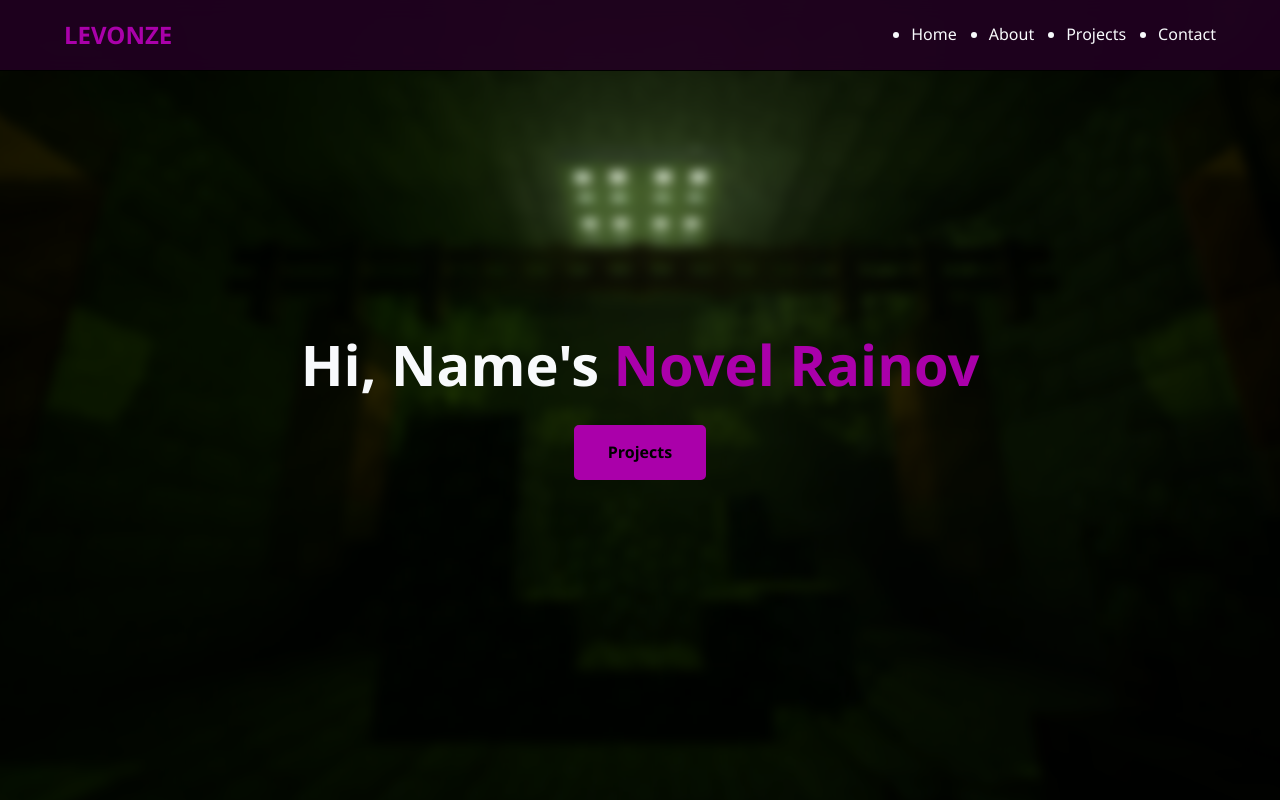
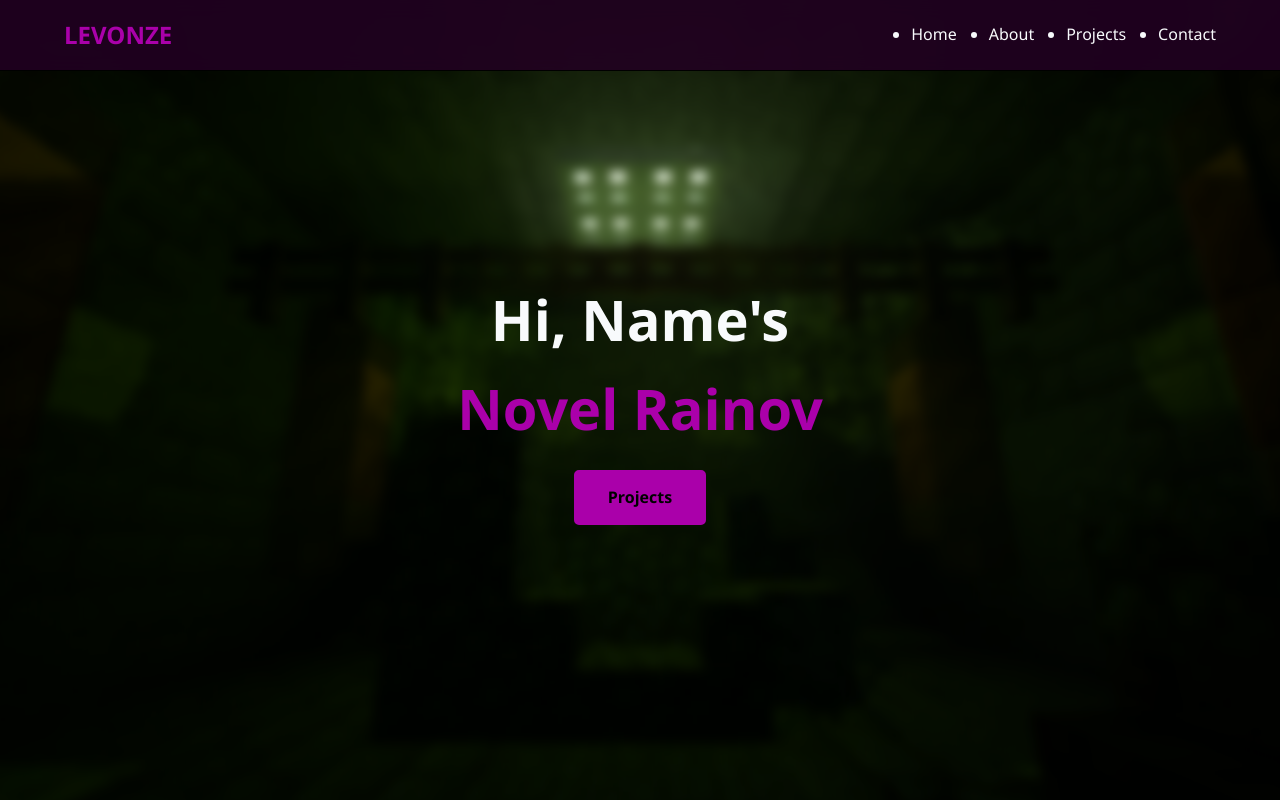
Before and after one commit to Levonze/levonze.github.io, a plain HTML site: page index.html in a window 1280 px wide. Shown: the top 800 px of the page. Drawn offline with Linux system fonts and the light colour scheme.

Commit message:
Update greeting format in index.html

```diff
--- a/index.html
+++ b/index.html
@@ -21,7 +21,7 @@
     </header>
 
     <section id="home" class="hero">
-        <h1>Hi, Name's <span>Novel Rainov</span></h1>
+        <h1>Hi, Name's<br><span>Novel Rainov</span></h1>
         <div>
             <a href="#projects" class="btn">Projects</a>
             <!--<a href="#contact" class="btn btn-outline">Contact</a>-->
```
